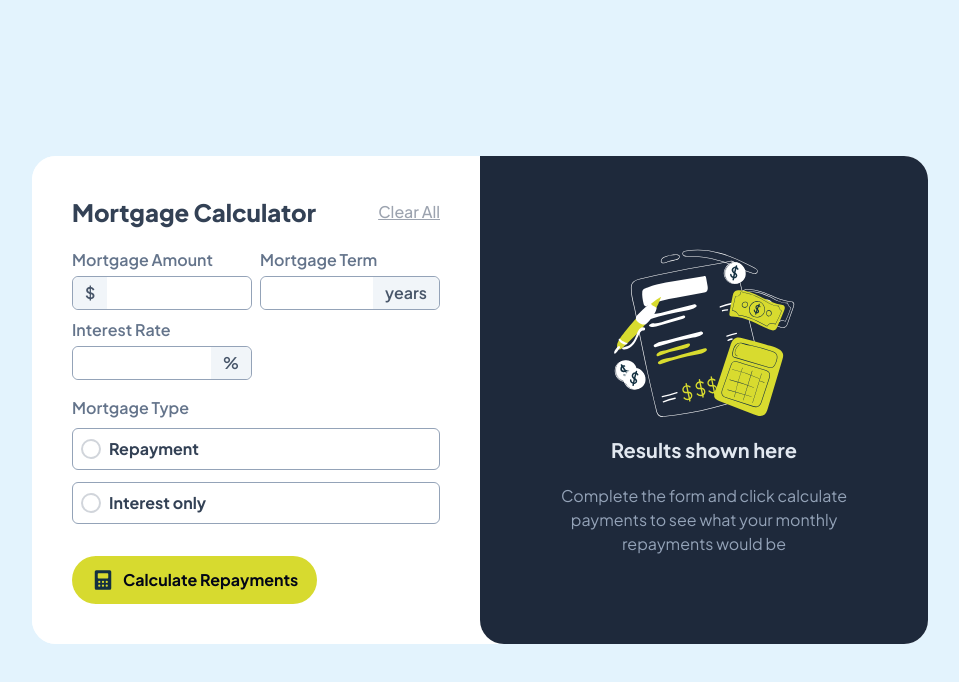
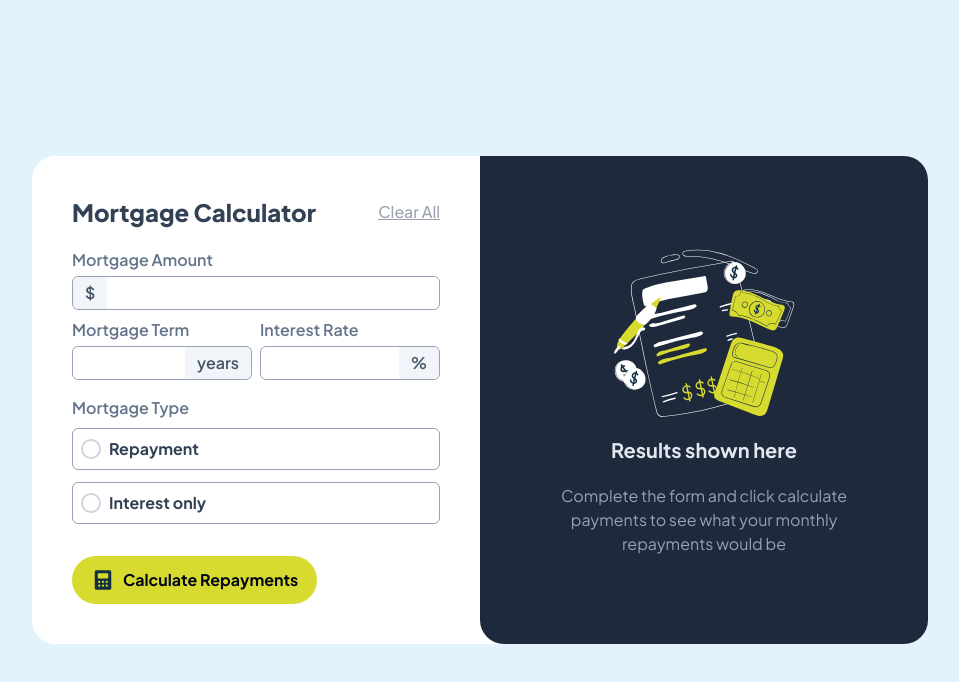
Before and after one commit to anywhereeanytime/mortgage-payment-calculator, a React (Vite) app: page / in a window 1280 px wide. Shown: the top 682 px of the page, without its empty margins (160-1119 px from the left). Built offline with nearby package versions, Linux system fonts and the light colour scheme.

Commit message:
fixed grids againnnnnn

```diff
--- a/src/FormContainer.jsx
+++ b/src/FormContainer.jsx
@@ -156,7 +156,14 @@ const FormContainer = () => {
             );
           } else {
             return (
-              <div key={input.id} className="relative">
+              <div
+                key={input.id}
+                className={`${
+                  input.id === "term" || input.id === "interestRate"
+                    ? "col-span-1"
+                    : "col-span-2"
+                }`}
+              >
                 <Input
                   label={input.label}
                   id={input.id}
--- a/src/Input.jsx
+++ b/src/Input.jsx
@@ -16,8 +16,6 @@ const Input = ({
   return (
     <div
       className={`flex group ${
-        id === "term" || id === "interestRate" ? "col-span-1" : "col-span-2"
-      } ${
         type === "radio"
           ? "flex-row-reverse items-center justify-end border border-slate-400 hover:border-primary-lime rounded-md p-2 mb-3"
           : "flex-col"
@@ -80,7 +78,7 @@ const Input = ({
             />
             {sign && (
               <span
-                className={`w-fit px-3 py-1 font-semibold col-span-1 ${
+                className={`w-fit px-3 py-1 font-semibold col-span-1 group-focus-within:bg-primary-lime ${
                   hasError
                     ? "bg-red-500 text-white"
                     : "text-slate-600 bg-slate-100"
--- a/src/index.css
+++ b/src/index.css
@@ -16,26 +16,23 @@ input[type="number"]::-webkit-outer-spin-button {
 }
 
 input[type="radio"] {
-  /* Убирает стандартный вид радио-кнопок */
   -webkit-appearance: none;
   -moz-appearance: none;
   width: 20px;
   height: 20px;
   border-radius: 50%;
-  border: 2px solid #d1d5db; /* Цвет бордера по умолчанию */
+  border: 2px solid #d1d5db;
   outline: none;
   cursor: pointer;
   position: relative;
   box-sizing: border-box;
 }
 
-/* Стиль для выбранной радио-кнопки */
 input[type="radio"]:checked {
   border: 2px solid hsl(61, 70%, 52%);
   box-sizing: border-box;
 }
 
-/* Стиль для выбранной радио-кнопки */
 input[type="radio"]:checked::before {
   content: "";
   position: absolute;
@@ -44,7 +41,10 @@ input[type="radio"]:checked::before {
   width: 11px;
   height: 10px;
   border-radius: 50%;
-  background-color: hsl(61, 70%, 52%); /* Цвет при выборе */
+  background-color: hsl(61, 70%, 52%);
   transform: translate(-50%, -50%);
   box-sizing: border-box;
 }
+
+/* При клике на радиокнопку цвет не меняется на желтый
+Не табаются радиокнопки */
```
